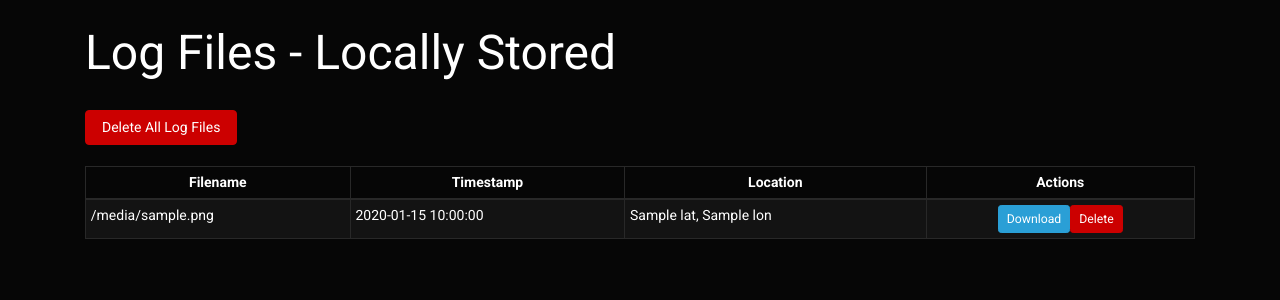
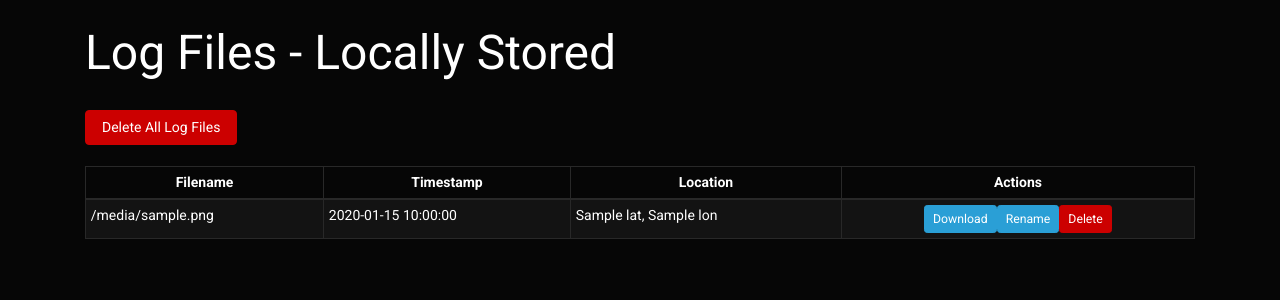
Before and after one commit to bglen/vehicle_telemetry, a Flask app: template software/webapp/templates/logs.html in a window 1280 px wide. Shown: the part 103-403 px from the top of the page. Run offline with Flask 3, Linux system fonts and the light colour scheme; the template is opened without the code that fills it: most values are stand-ins (such as "Sample title", 1, 10 or a date in 2020); some libraries are stand-ins or nearby versions.

Commit message:
added rename function

```diff
--- a/software/webapp/app.py
+++ b/software/webapp/app.py
@@ -40,6 +40,11 @@ def list_logs():
 @app.route('/logs/download/<path:filename>')
 def download_log(filename):
     return send_from_directory(CAN_DIR, filename, as_attachment=True)
+
+# Rename Log
+@app.route('/logs/rename/<path:filename>')
+def rename_log(filename):
+    return 0
 
 # Delete Log
 @app.route('/logs/delete/<path:filename>', methods=['POST'])
--- a/software/webapp/templates/logs.html
+++ b/software/webapp/templates/logs.html
@@ -38,6 +38,9 @@
                     href="{{ url_for('download_log', filename=entry.filename) }}">
                     Download
                 </a>
+                <form action="{{ url_for('rename_log', filename=entry.filename) }}" method="post" style="display:inline;" onsubmit="">
+                    <button class="btn btn-sm btn-primary" type="submit">Rename</button>
+                </form>
                 <form action="{{ url_for('delete_log', filename=entry.filename) }}" method="post" style="display:inline;" onsubmit="return confirm('Delete {{ entry.filename }}?');">
                     <button class="btn btn-sm btn-danger" type="submit">Delete</button>
                 </form>
```
